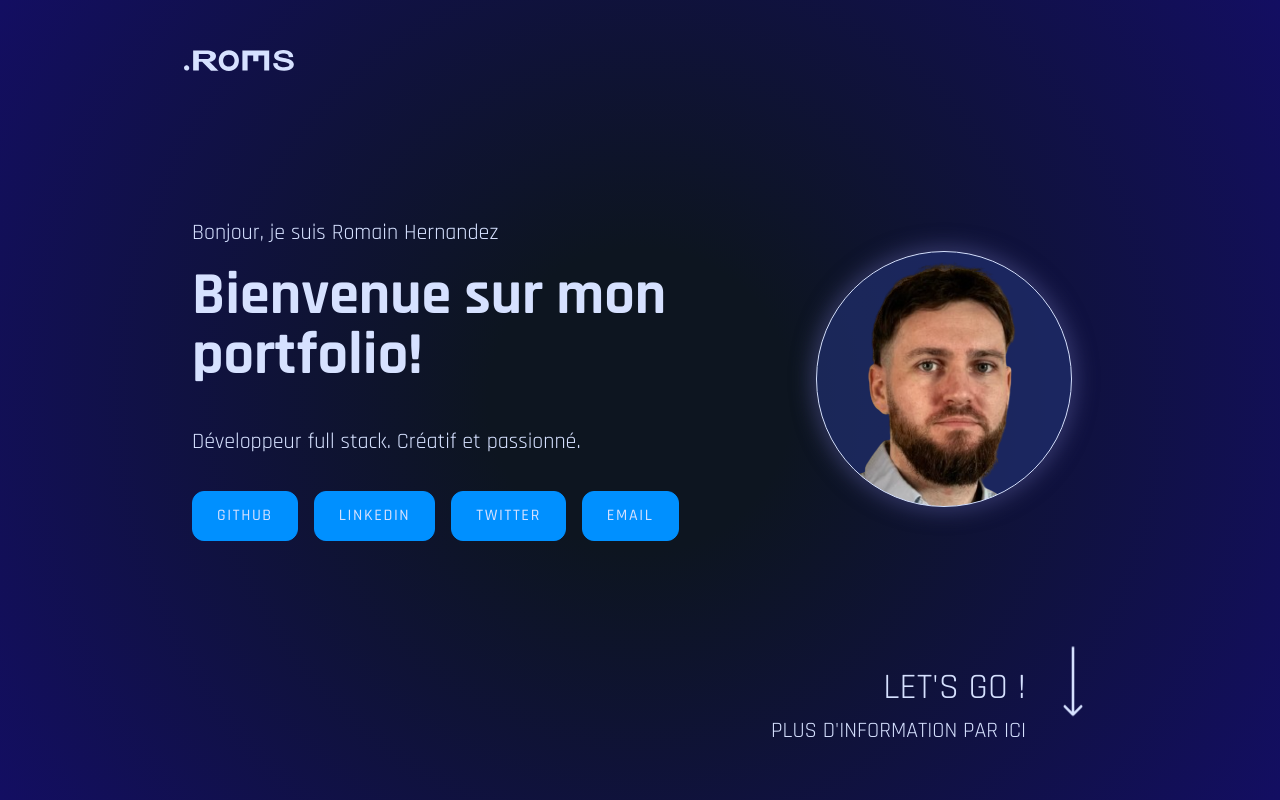
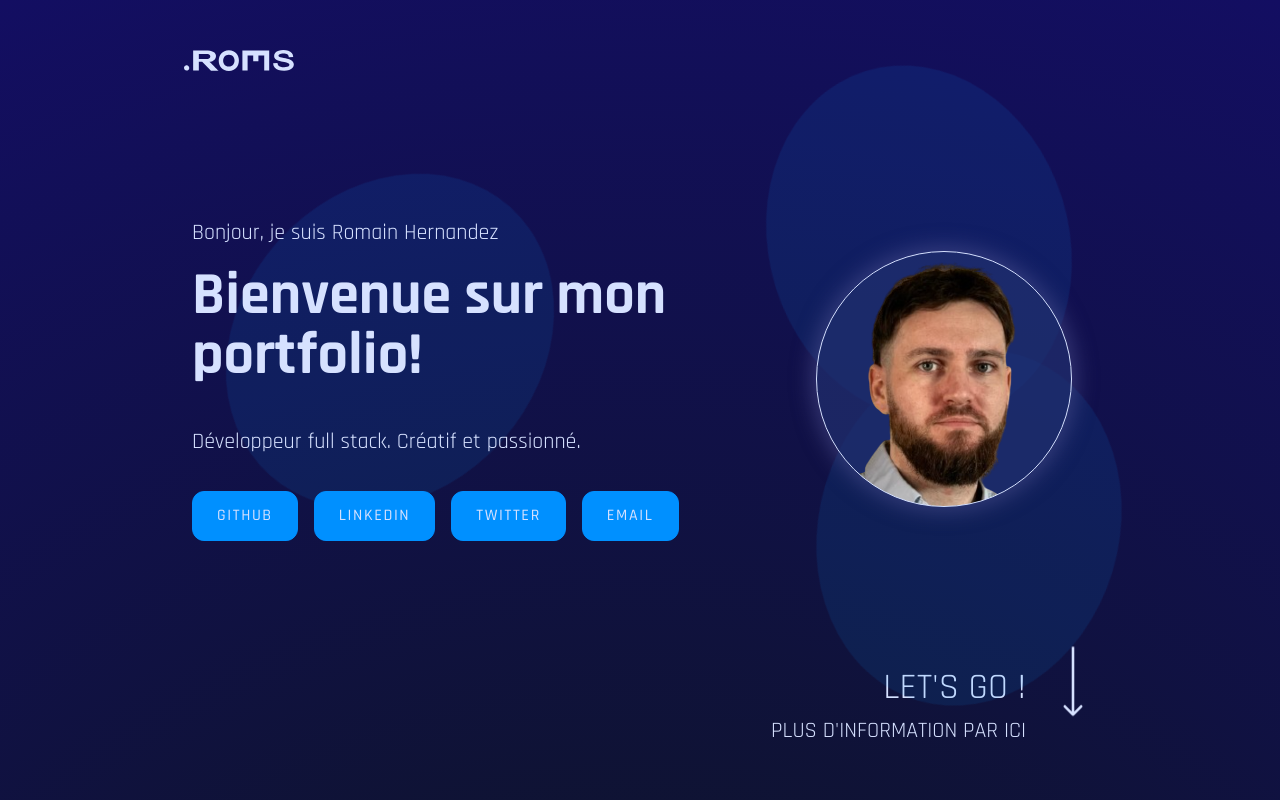
Before and after one commit to Roms-Her/Roms-portfolio.github.io, a Vue app: page / in a window 1280 px wide. Shown: the top 800 px of the page. Built offline with nearby package versions, Linux system fonts and the light colour scheme.

Commit message:
chore: animate

```diff
--- a/src/App.vue
+++ b/src/App.vue
@@ -1,6 +1,7 @@
 <template>
 
-  <header class="flex justify-center">
+  <header class="flex justify-center w-full">
+    <sphere />
     <navbar />
   </header>
 
@@ -23,6 +24,7 @@
 
 <script setup>
 
+import sphere from './components/sphere.vue';
 import navbar from './components/navbar_mobile.vue';
 import homePage from './components/homePage_mobile.vue';
 import presentationPage from './components/presentationPage.vue';
--- a/src/assets/css/general.css
+++ b/src/assets/css/general.css
@@ -1,6 +1,5 @@
 html, body {
     width: 100%;
-    height: 100%;
     background: var(--customs-background-gradient);
 
 }
@@ -20,9 +19,9 @@ a {
     text-decoration: none;
 }
 
-canvas {
+/* canvas {
     display: block;
-}
+} */
 
 h1 {
     font-size: 3rem;
--- a/src/components/navbar_mobile.vue
+++ b/src/components/navbar_mobile.vue
@@ -1,5 +1,5 @@
 <template>
-    <nav class="navbar flex justify-between p-6 items-center w-full h-full mb-8 sm:w-5/6 sm:pt-10 xl:w-3/4 2xl:w-3/5 xl:mb-20">
+    <nav class="navbar flex justify-between p-6 items-center w-full h-full mb-8 sm:w-5/6 sm:pt-10 xl:w-3/4 2xl:w-3/5 xl:mb-20 z-20">
 
         <a href="" class="logo-a logo"><svg xmlns="http://www.w3.org/2000/svg" width="110" height="41" viewBox="0 0 211 41"
                 fill="none">
--- /dev/null
+++ b/src/components/sphere.vue
@@ -0,0 +1,63 @@
+<template>
+  <div class="container">
+    <div class="sphere" v-for="(sphere, index) in spheres" :key="index">{{ sphere }}</div>
+  </div>
+</template>
+
+<style>
+.container {
+  position: fixed;
+  z-index: 0;
+  display: flex;
+  align-items: center;
+  justify-content: center;
+  width: 100%;
+  height: 100%;
+}
+
+.sphere {
+  width: 15em;
+  height: 18em;
+  background-color: var(--customs-solid-color);
+  opacity: 0.1;
+  border-radius: 50%;
+  position: absolute;
+  transition: all 8s ease; /* Ajout de la transition */
+  /* box-shadow: 0px 0px 2px 2px rgba(243, 244, 255, 0.73); */
+}
+</style>
+
+<script>
+export default {
+  data() {
+    return {
+      spheres: ["", "", ""] // Array of sphere names
+    };
+  },
+  mounted() {
+    this.moveSpheres(); // Appeler la fonction moveSpheres() au chargement de la page
+  },
+  methods: {
+    randomPosition(sphere) {
+      const container = document.querySelector('.container');
+      const posX = Math.random() * (container.offsetWidth - sphere.offsetWidth);
+      const posY = Math.random() * (container.offsetHeight - sphere.offsetHeight);
+      sphere.style.left = posX + 'px';
+      sphere.style.top = posY + 'px';
+      sphere.style.transform = `rotate(${posX}deg)`;
+    },
+    moveSpheres() {
+      const spheres = document.querySelectorAll('.sphere');
+      spheres.forEach(sphere => {
+        this.randomPosition(sphere);
+      });
+
+      setInterval(() => {
+        spheres.forEach(sphere => {
+          this.randomPosition(sphere);
+        });
+      }, 5000);
+    }
+  }
+};
+</script>
```
Also changed, not shown: 5 other files (tests, documents, lock files or other folders).
